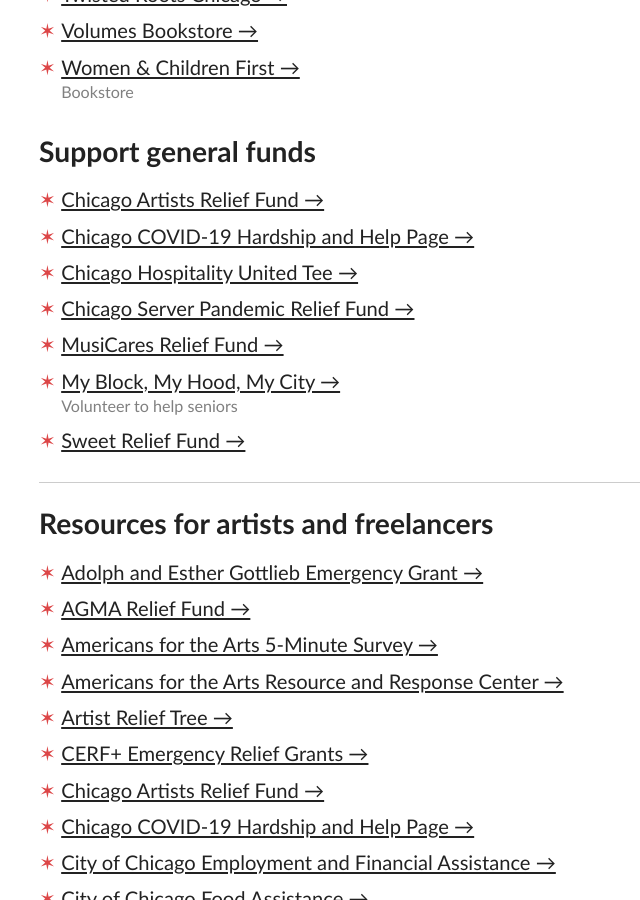
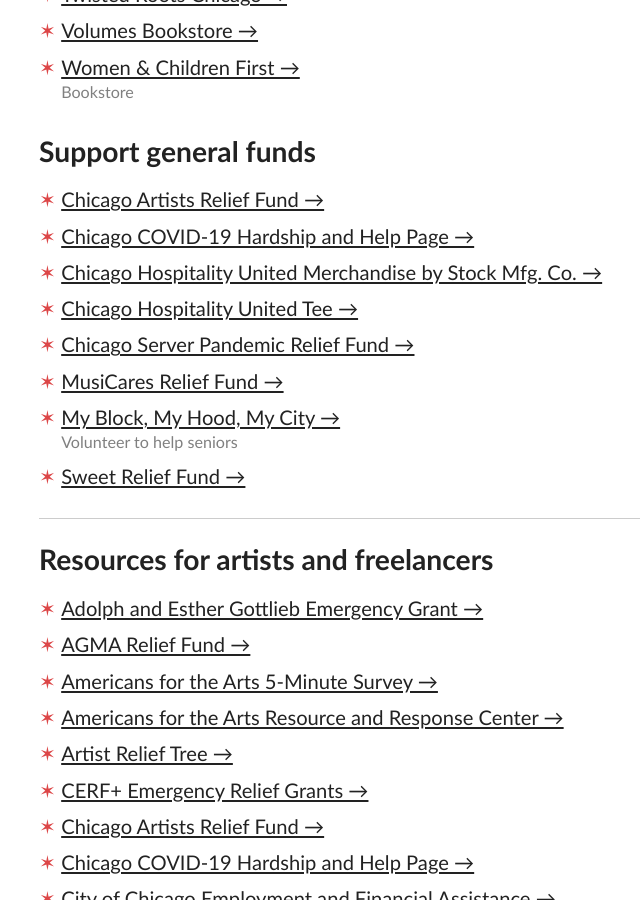
Before and after one commit to spencertweedy/chicagoservicerelief, a Jekyll site: the page built from index.html, in a window 1280 px wide and 900 px high, scrolled down 23410 px. Shown: the whole window, without its empty margins (281-921 px from the left). Built offline with Jekyll 4.4.1, drawn with Linux system fonts in a browser that asks for light colours.

Commit message:
add hospitality united shirt

```diff
--- a/_data/establishments.yml
+++ b/_data/establishments.yml
@@ -1999,3 +1999,6 @@
 - title: Globe Pub, The
   url: 'https://www.gofundme.com/f/the-globe-pub-virtual-tip-jar'
   type: bar
+- title: Chicago Hospitality United Merchandise by Stock Mfg. Co.
+  url: https://stockmfgco.com/collections/chicago-hospitality-united-100-of-proceeds-go-to-hourly-chicago-workers
+  type: fund
```
